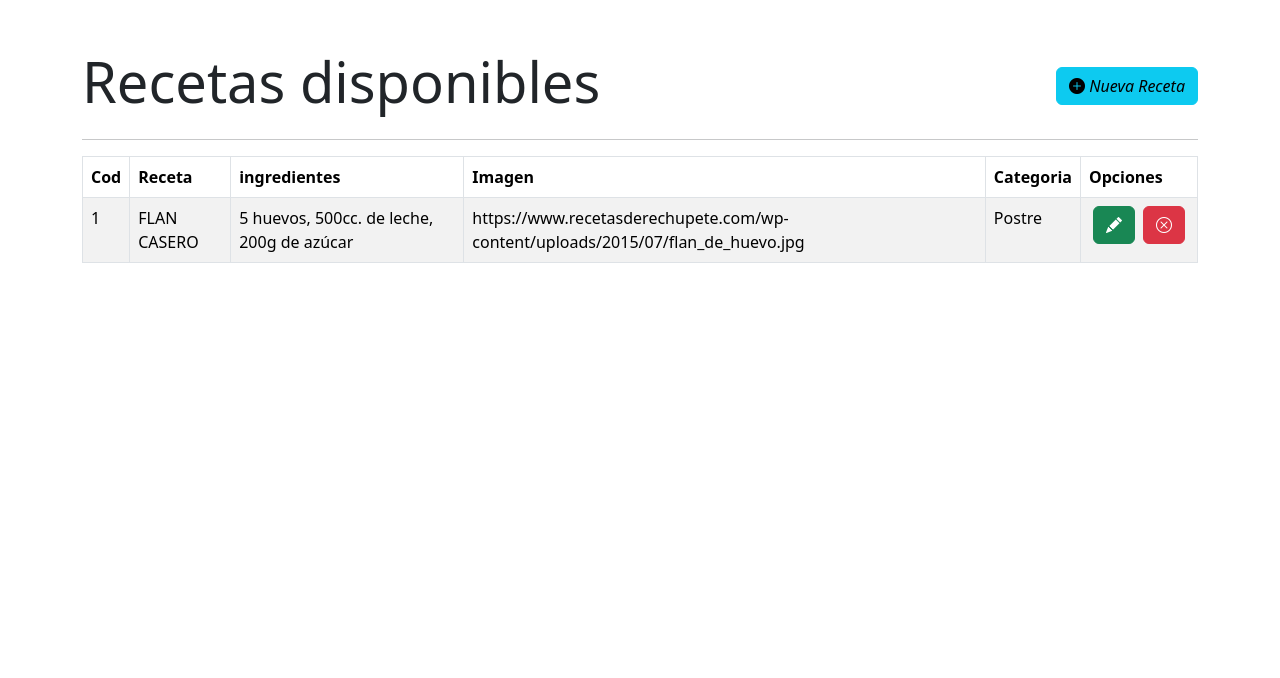
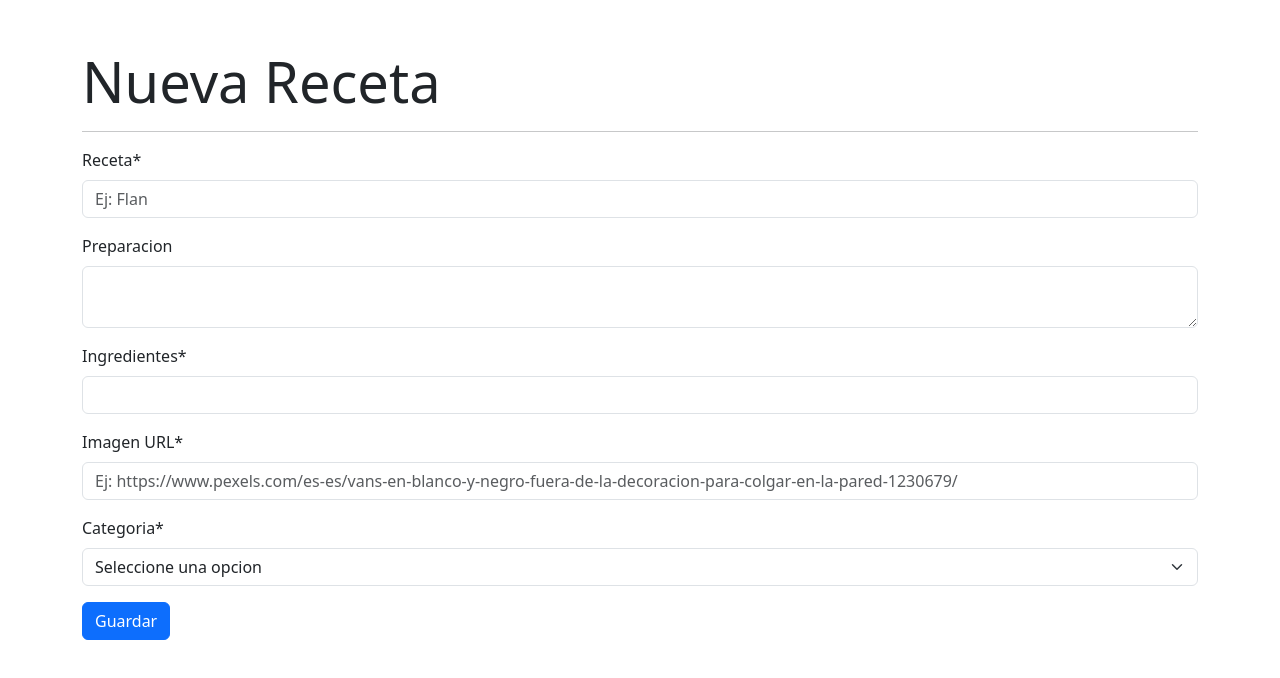
Before and after one commit to Diego2997/BlogRecetas-EJ14, a React (Vite) app: page / in a window 1280 px wide. Shown: the top 678 px of the page. Built offline with nearby package versions, Linux system fonts and the light colour scheme.

Commit message:
creacion de formulario crear receta

```diff
--- a/src/App.jsx
+++ b/src/App.jsx
@@ -2,12 +2,14 @@
 import 'bootstrap-icons/font/bootstrap-icons.css';
 import './App.css'
 import Admin from './components/pages/Admin';
+import CrearReceta from './components/pages/Recetas/CrearReceta';
 
 function App() {
 
   return (
     <>
-    <Admin></Admin>
+    {/* <Admin></Admin> */}
+    <CrearReceta></CrearReceta>
     </>
   )
 }
--- /dev/null
+++ b/src/components/pages/Recetas/CrearReceta.jsx
@@ -0,0 +1,64 @@
+import React from 'react';
+import { Form, Button } from 'react-bootstrap';
+
+const CrearReceta = () => {
+    return (
+        <section className="container mainSection">
+        <h1 className="display-4 mt-5">Nueva Receta</h1>
+        <hr />
+        <Form >
+          <Form.Group className="mb-3" controlId="formNombreProdcuto">
+            <Form.Label>Receta*</Form.Label>
+            <Form.Control
+              type="text"
+              placeholder="Ej: Flan"
+            />
+
+          </Form.Group>
+          <Form.Group className="mb-3" controlId="formNombreProdcuto">
+            <Form.Label>Preparacion</Form.Label>
+            <Form.Control
+            as="textarea"
+              type="text"
+              placeholder=""
+            />
+
+          </Form.Group>
+          <Form.Group className="mb-3" controlId="formPrecio">
+            <Form.Label>Ingredientes*</Form.Label>
+            <Form.Control
+              type="text"
+            />
+
+          </Form.Group>
+          <Form.Group className="mb-3" controlId="formImagen">
+            <Form.Label>Imagen URL*</Form.Label>
+            <Form.Control
+              type="text"
+              placeholder="Ej: https://www.pexels.com/es-es/vans-en-blanco-y-negro-fuera-de-la-decoracion-para-colgar-en-la-pared-1230679/"
+
+            />
+
+          </Form.Group>
+          <Form.Group className="mb-3" controlId="formPrecio">
+            <Form.Label>Categoria*</Form.Label>
+            <Form.Select
+            >
+              <option value="">Seleccione una opcion</option>
+              <option value="Almuerzo">Almuerzo</option>
+              <option value="Postres">Postres</option>
+              <option value="Salsas">Salsas</option>
+              <option value="Sandwiches">Sandwiches</option>
+              <option value="Ensaladas">Ensaladas</option>
+            </Form.Select>
+
+          </Form.Group>
+          <Button variant="primary" type="submit">
+            Guardar
+          </Button>
+        </Form>
+      </section>
+    );
+};
+
+export default CrearReceta;
```
